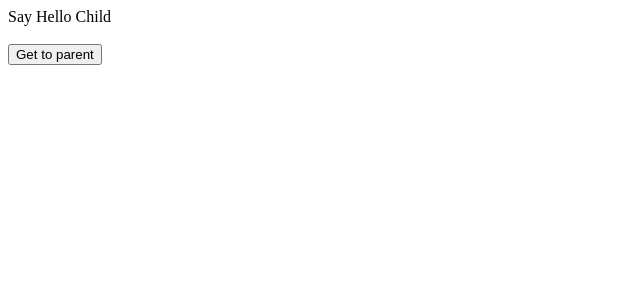
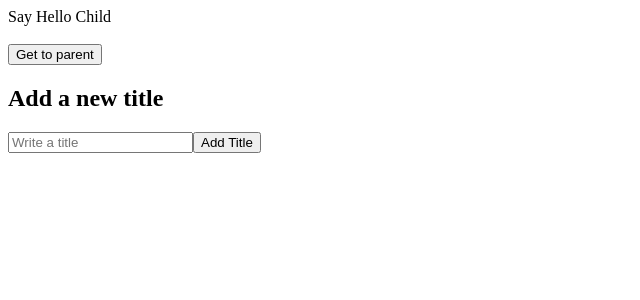
Before and after one commit to Shehan123-Rusiru/I_wonderTask01, an Angular app in the folder ComponentInter/: page / in a window 1280 px wide. Shown: the top 300 px of the page, without its empty margins (0-640 px from the left). Built offline with nearby package versions, Linux system fonts and the light colour scheme.

Commit message:
Click Events

```diff
--- a/ComponentInter/src/app/child/child.component.html
+++ b/ComponentInter/src/app/child/child.component.html
@@ -2,3 +2,10 @@ Say {{ChildMessage}}
 <br>
 <br>
 <button (click)="sendmessage()">Get to parent</button>
+
+
+<h2>Add a new title</h2>
+<div>
+  <input type="text" placeholder="Write a title">
+  <button (click)="onAddBook()">Add Title</button>
+</div>
--- a/ComponentInter/src/app/child/child.component.ts
+++ b/ComponentInter/src/app/child/child.component.ts
@@ -7,6 +7,8 @@ import { Component, Input, OnInit, Output, EventEmitter } from '@angular/core';
   styleUrls: ['./child.component.scss']
 })
 export class ChildComponent implements OnInit {
+
+  bookTitle: string = '';
   @Output() messageEvent = new EventEmitter<string>();
   @Input()
   ChildMessage!: string;
@@ -15,8 +17,14 @@ export class ChildComponent implements OnInit {
 
   ngOnInit(): void { }
 
+
+  onAddBook() {
+    console.log('What a click!');
+  }
   sendmessage() {
     this.messageEvent.emit('Hello iam Child');
   }
 
+
+
 }
```
